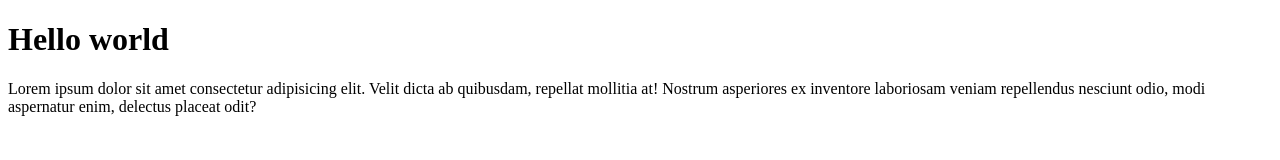
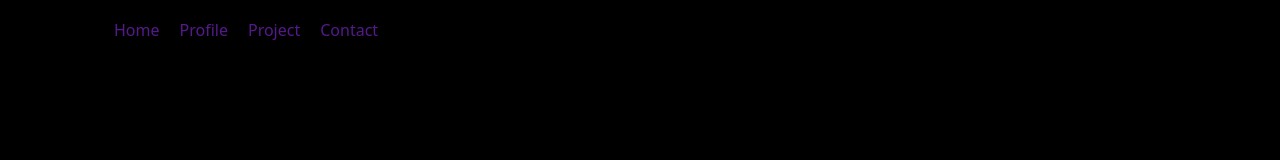
Before and after one commit to yudafatoni/webprofile_yudafatoni, a plain HTML site: page portofolioYuda.html in a window 1280 px wide. Drawn offline with Linux system fonts and the light colour scheme.

Commit message:
Membuat navbar di index.html dan tambah style.css

```diff
--- a/portofolioYuda.html
+++ b/portofolioYuda.html
@@ -3,10 +3,21 @@
   <head>
     <meta charset="UTF-8" />
     <meta name="viewport" content="width=device-width, initial-scale=1.0" />
+    <link rel="stylesheet" href="style.css" />
     <title>Portofolio Yuda</title>
   </head>
   <body>
-    <h1>Hello world</h1>
-    <p>Lorem ipsum dolor sit amet consectetur adipisicing elit. Velit dicta ab quibusdam, repellat mollitia at! Nostrum asperiores ex inventore laboriosam veniam repellendus nesciunt odio, modi aspernatur enim, delectus placeat odit?</p>
+    <section id="home">
+      <div class="navbar">
+        <nav>
+          <ul>
+            <li><a href="">Home</a></li>
+            <li><a href="">Profile</a></li>
+            <li><a href="">Project</a></li>
+            <li><a href="">Contact</a></li>
+          </ul>
+        </nav>
+      </div>
+    </section>
   </body>
 </html>
--- /dev/null
+++ b/style.css
@@ -0,0 +1,32 @@
+body {
+  margin: 0px;
+  padding: auto;
+  background-color: black;
+}
+
+ul {
+  list-style: none;
+}
+
+a {
+  text-decoration: none;
+}
+
+nav {
+  display: flex;
+  justify-content: space-between;
+  align-items: center;
+  height: 60px;
+  /* background-color: yellow;
+  box-shadow: 2px 2px 12px #eeff00; */
+  padding: 0px 5%;
+}
+
+nav ul {
+  display: flex;
+}
+
+nav ul li a {
+  margin: 10px;
+  font-family: system-ui, -apple-system, BlinkMacSystemFont, "Segoe UI", Roboto, Oxygen, Ubuntu, Cantarell, "Open Sans", "Helvetica Neue", sans-serif;
+}
```
